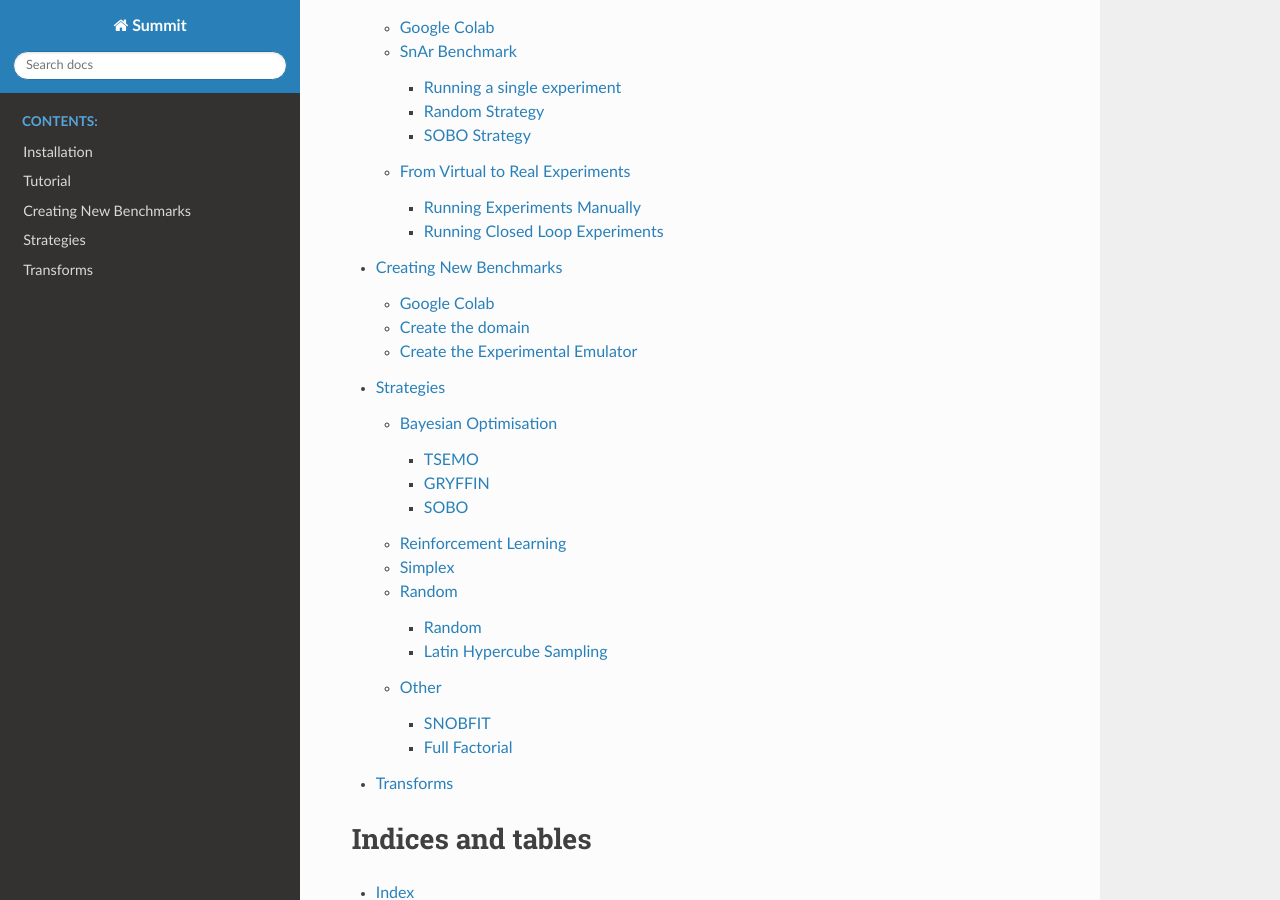
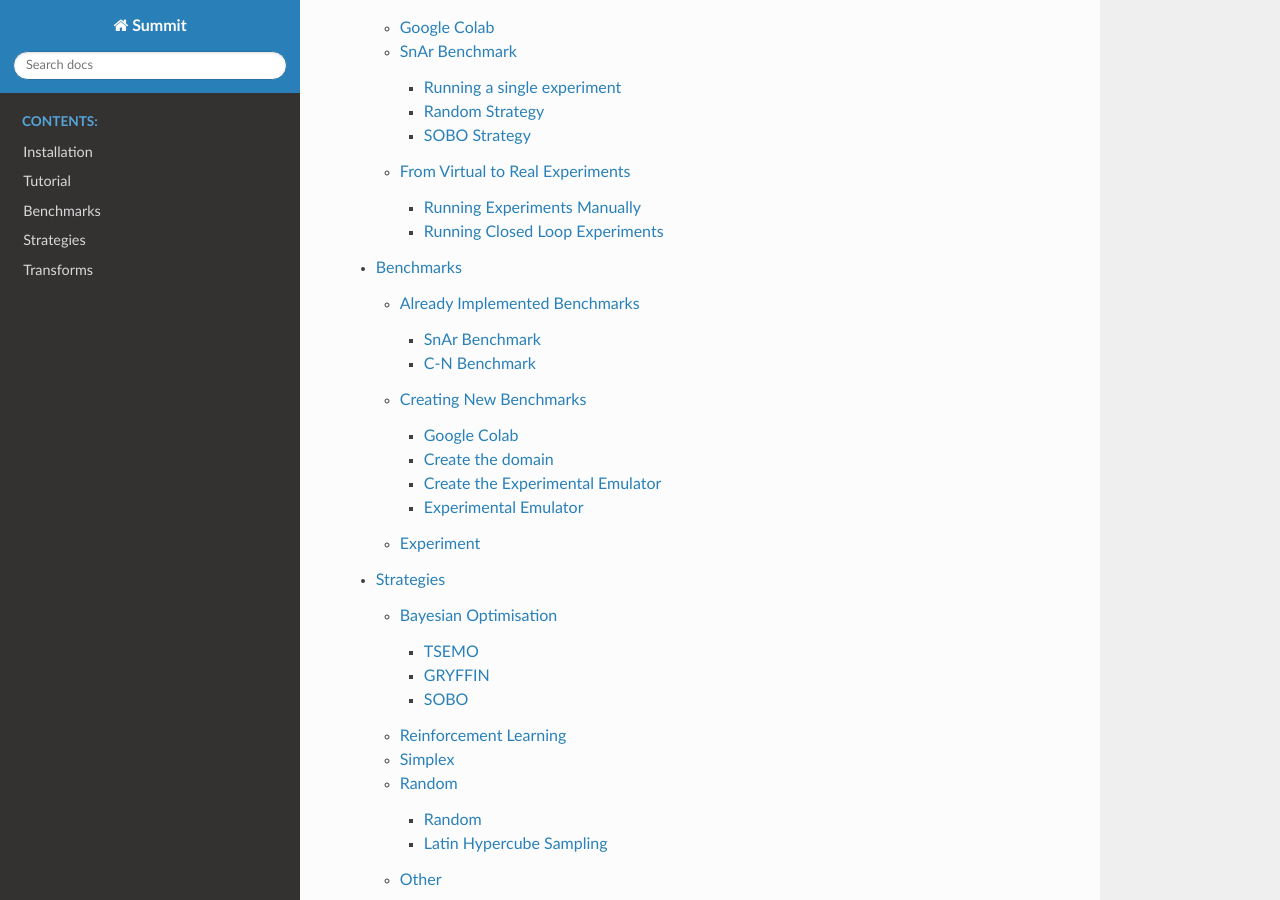
Before and after one commit to sustainable-processes/summit, a Sphinx documentation site: the page built from docs/source/index.rst, in a window 1280 px wide and 900 px high, scrolled down 985 px. Built offline with Sphinx 7.4.7 and the Read the Docs theme 2.0.0, drawn with Linux system fonts in a browser that asks for light colours.

Commit message:
Create benchmarks documentation

```diff
--- a/docs/source/conf.py
+++ b/docs/source/conf.py
@@ -56,9 +56,10 @@ templates_path = ["_templates"]
 # This pattern also affects html_static_path and html_extra_path.
 exclude_patterns = []
 
-# -- Options for Numpydoc ----------------------------------------------------
 
-numpydoc_show_class_members = True
+# -- Options for NBShpinx ----------------------------------------------------
+
+autoclass_content = "init"
 
 
 # -- Options for intersphinx output -------------------------------------------
--- /dev/null
+++ b/docs/source/experiments_benchmarks/experiment.rst
@@ -0,0 +1,5 @@
+Experiment
+==========
+
+.. autoclass:: summit.experiment.Experiment
+   :members:
--- /dev/null
+++ b/docs/source/experiments_benchmarks/implemented_benchmarks.rst
@@ -0,0 +1,16 @@
+Already Implemented Benchmarks
+==============================
+
+.. contents::
+
+
+SnAr Benchmark
+--------------
+
+.. autoclass:: summit.benchmarks.SnarBenchmark
+   :inherited-members:
+   :members:
+
+
+C-N Benchmark
+-------------
--- a/docs/source/index.rst
+++ b/docs/source/index.rst
@@ -31,7 +26,7 @@ To get started, follow our tutorial_.
 
    installation
    tutorial
-   new_benchmarks
+   experiments_benchmarks/index
    strategies
    transforms
 
--- a/pyproject.toml
+++ b/pyproject.toml
@@ -45,6 +45,7 @@ sphinx = "^3.2.1"
 nbsphinx = "^0.7.1"
 sphinx-rtd-theme = "^0.5.0"
 black = {version = "^20.8b1", allow-prereleases = true}
+numpydoc = "^1.1.0"
 
 [build-system]
 requires = ["poetry>=0.12"]
```
Also changed, not shown: other parts of docs/source/index.rst (+0 -5 lines), docs/source/experiments_benchmarks/index.rst (added, +14 -0 lines), docs/source/experiments_benchmarks/new_benchmarks.ipynb, 6 other files.
